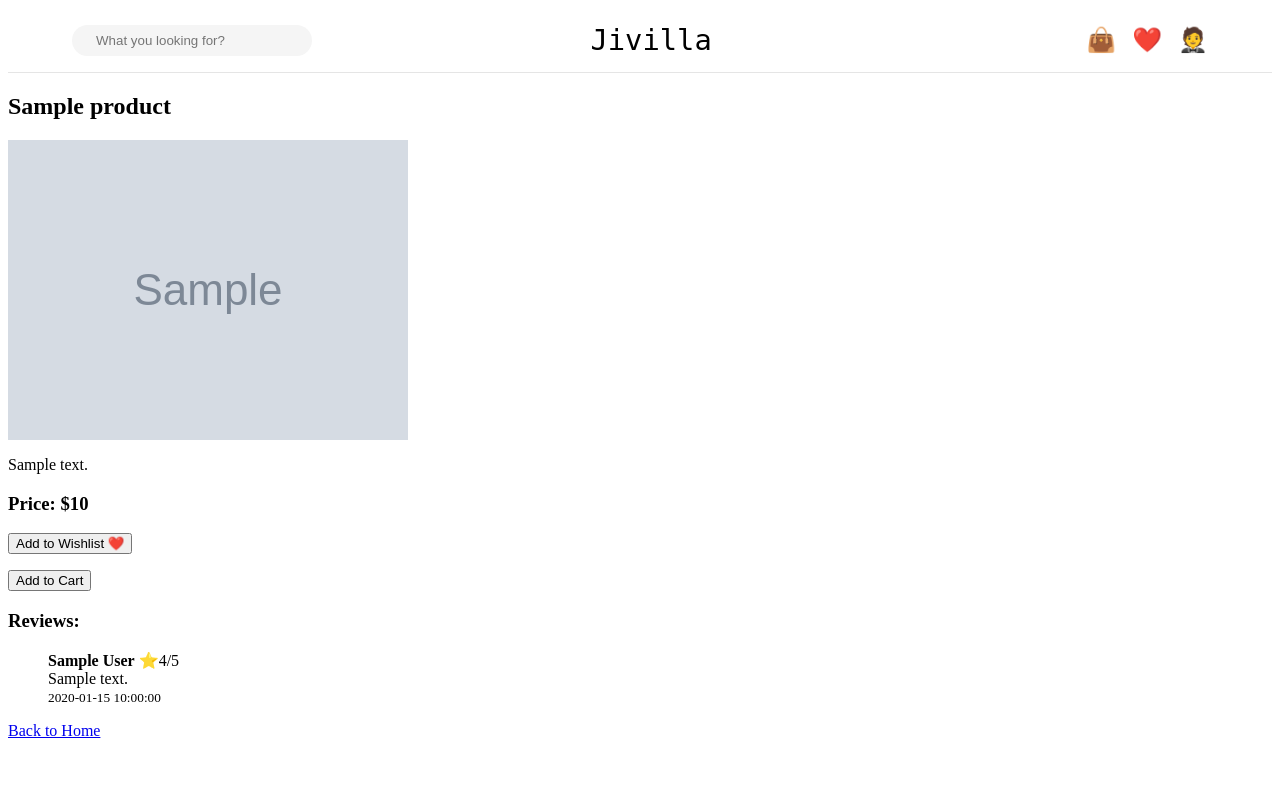
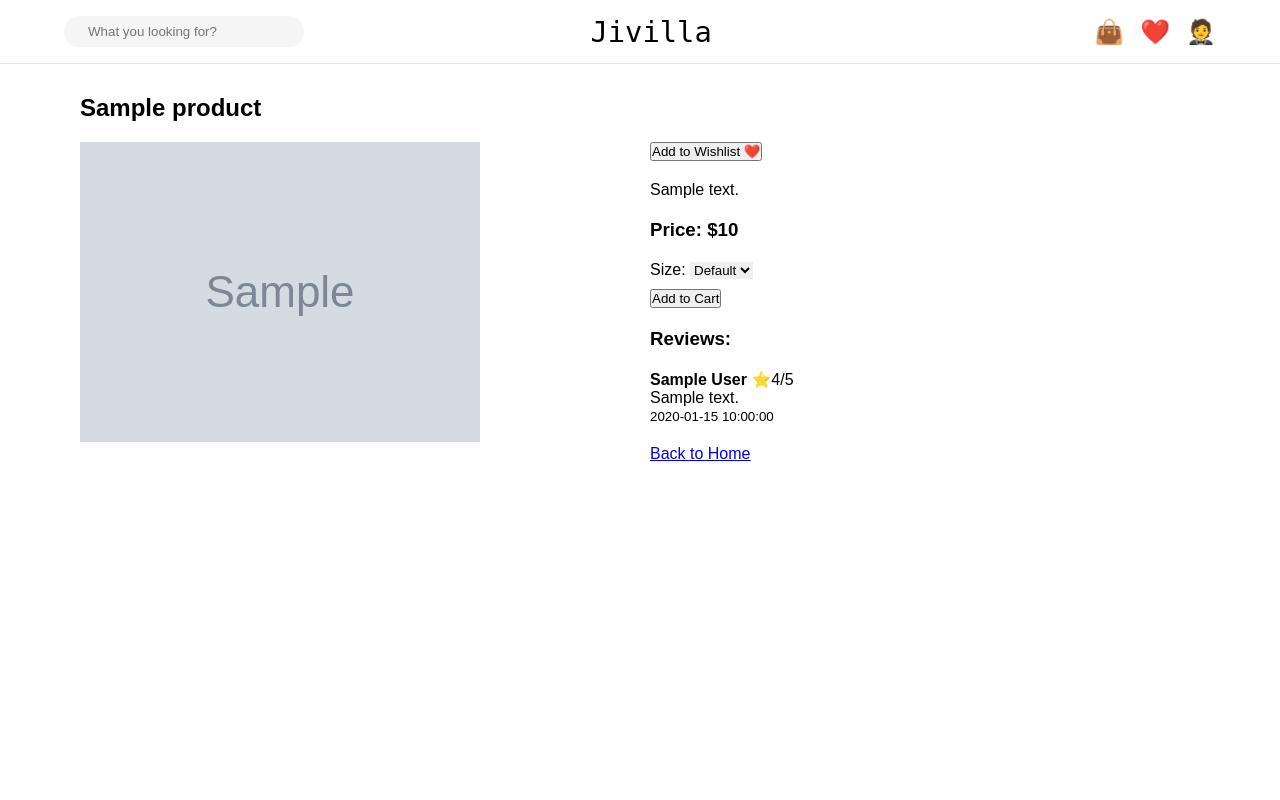
Before and after one commit to anupam0-0/webtech-project, a PHP site: page /product.php?id=1 in a window 1280 px wide. Run offline with PHP 8.4, Linux system fonts and the light colour scheme; tables that the repository leaves empty or names only in its code hold one stand-in row (values such as "Sample post"); grey boxes marked "Sample" are stand-in pictures.

Commit message:
size restructure and product page redesigned

```diff
--- a/cart_view.php
+++ b/cart_view.php
@@ -40,6 +40,7 @@
                         <th>Product</th>
                         <th>Name</th>
                         <th>Price</th>
+                        <th>Sizes</th>
                         <th>Quantity</th>
                         <th>Total</th>
                         <th>Action</th>
@@ -54,7 +55,10 @@
                             <td id="img-td"><img src="images/<?php echo $product["image"]; ?>"
                                     alt="<?php echo $product["name"]; ?>"></td>
                             <td><?php echo $product["name"]; ?></td>
-                            <td>$<?php echo $product["price"]; ?></td>
+                            <td>$<?php echo $product["price"]; ?> </td>
+                            <td><?php echo $product["size"]; ?></td>
+                            </td>
+
                             <td>
                                 <form action="cart_update.php" method="POST" style="display:inline;">
                                     <input type="hidden" name="product_id" value="<?php echo $product["id"]; ?>">
--- a/css/product.css
+++ b/css/product.css
@@ -0,0 +1,50 @@
+*{
+    margin: 0;
+    padding: 0;
+    box-sizing: border-box;
+    font-family: Arial, sans-serif;
+
+}
+
+/* body{
+    padding: 0px 5em;
+} */
+
+section{
+    padding: 2em 5em;
+    width: 100%;
+}
+
+h1{
+    margin-top: -2px;
+    margin-bottom: 20px;
+}
+
+.product-detail{
+    width: 100%;
+    display: flex;
+    justify-content: space-between;
+    gap: 20px;
+}
+
+
+.left-main{
+    width: 50%;
+}
+
+.right-main{
+    width: 50%;
+    display: flex;
+    flex-direction: column;
+    gap: 20px;
+}
+
+.size-select{
+    outline: none;
+    border: 0px;
+    margin-bottom: 10px;
+}
+
+.size-select:focus{
+    border: 0px solid #111;
+}
--- a/product.php
+++ b/product.php
@@ -36,21 +36,37 @@
 </head>
 
 <body>
+    <section>
+        <h1><?php echo $product["name"]; ?></h1>
+        <div class="product-detail">
+            <div class="left-main">
 
-    <h2><?php echo $product["name"]; ?></h2>
-    <div class="product-detail">
+
                 <img src="images/<?php echo $product["image"]; ?>" alt="<?php echo $product["name"]; ?>">
-        <p><?php echo $product["description"]; ?></p>
-        <h3>Price: $<?php echo $product["price"]; ?></h3>
+            </div>
+
+            <div class="right-main">
 
                 <form action="wishlist_add.php" method="POST">
                     <input type="hidden" name="product_id" value="<?php echo $product["id"]; ?>">
                     <button type="submit">Add to Wishlist ❤️</button>
                 </form>
 
+                <p><?php echo $product["description"]; ?></p>
+                <h3>Price: $<?php echo $product["price"]; ?></h3>
+
+
 
                 <form action="cart.php" method="POST">
                     <input type="hidden" name="product_id" value="<?php echo $product["id"]; ?>">
+                    <label for="size">Size:</label>
+                    <select class="size-select" name="size" id="size" required>
+                        <option value="default">Default</option>
+                        <option value="s">S</option>
+                        <option value="m">M</option>
+                        <option value="l">L</option>
+                        <option value="xl">XL</option>
+                    </select> <br>
                     <button type="submit">Add to Cart</button>
                 </form>
 
@@ -91,6 +107,8 @@
 
                 <a href="index.php">Back to Home</a>
             </div>
+        </div>
+    </section>
 
 </body>
 
```
Also changed, not shown: css/style.css (+6 -5 lines), db-history/history.txt (+14 -14 lines), index.php (+4 -4 lines). Lines whose indentation alone changed are shown as unchanged.
